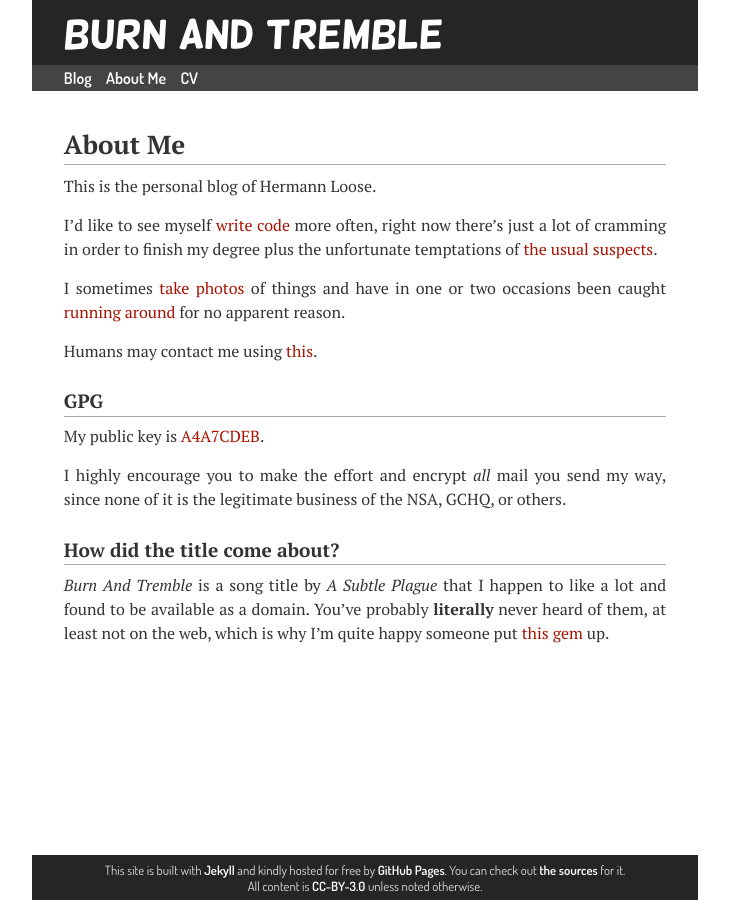
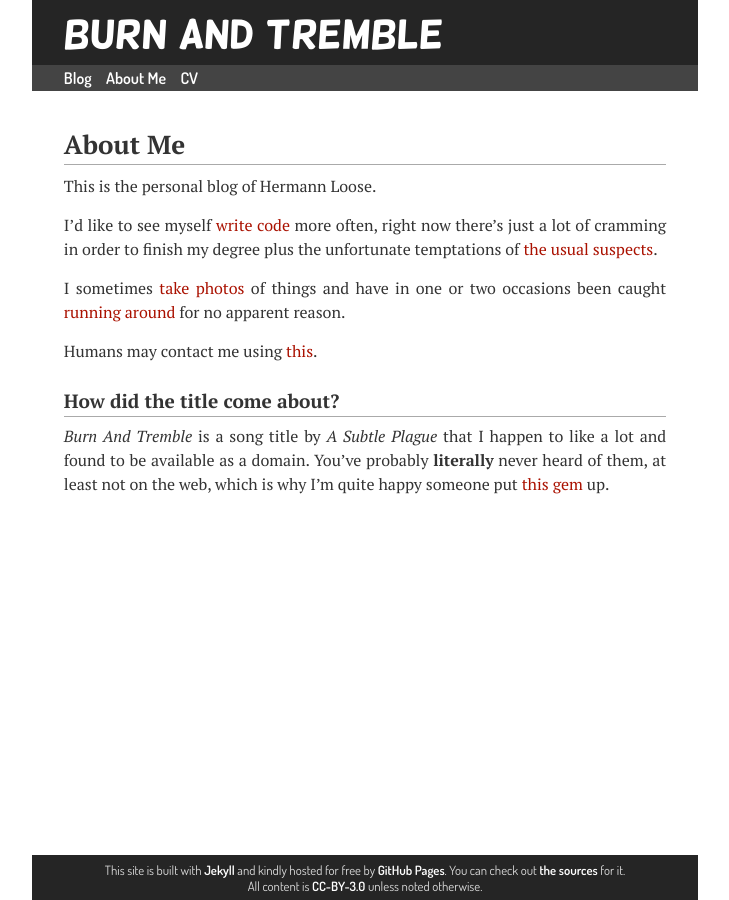
Before and after one commit to hermannloose/hermannloose.github.com, a Jekyll site: the page built from about.md, in a window 1280 px wide. Shown: the whole page, without its empty margins (275-1004 px from the left). Built offline with Jekyll 4.4.1, drawn with Linux system fonts in a browser that asks for light colours.

Commit message:
Remove GPG section in About Me

```diff
--- a/about.md
+++ b/about.md
@@ -27,14 +27,6 @@ around](http://runkeeper.com/user/hermannloose) for no apparent reason.
 Humans may contact me using
 [this](http://www.google.com/recaptcha/mailhide/d?k=0157UIhs64_DGqRB7T71cuDQ==&c=jsltL32c5672-_5bbSFu7i9lA-rqJdel1qh3qFW82Xg=).
 
-### GPG
-
-My public key is
-[A4A7CDEB](http://keys.gnupg.net:11371/pks/lookup?op=vindex&search=0x1DBAC963A4A7CDEB).
-
-I highly encourage you to make the effort and encrypt *all* mail you send my
-way, since none of it is the legitimate business of the NSA, GCHQ, or others.
-
 ### How did the title come about?
 
 *Burn And Tremble* is a song title by *A Subtle Plague* that I happen to like
```
Also changed, not shown: other parts of about.md (+1 -1 lines).
